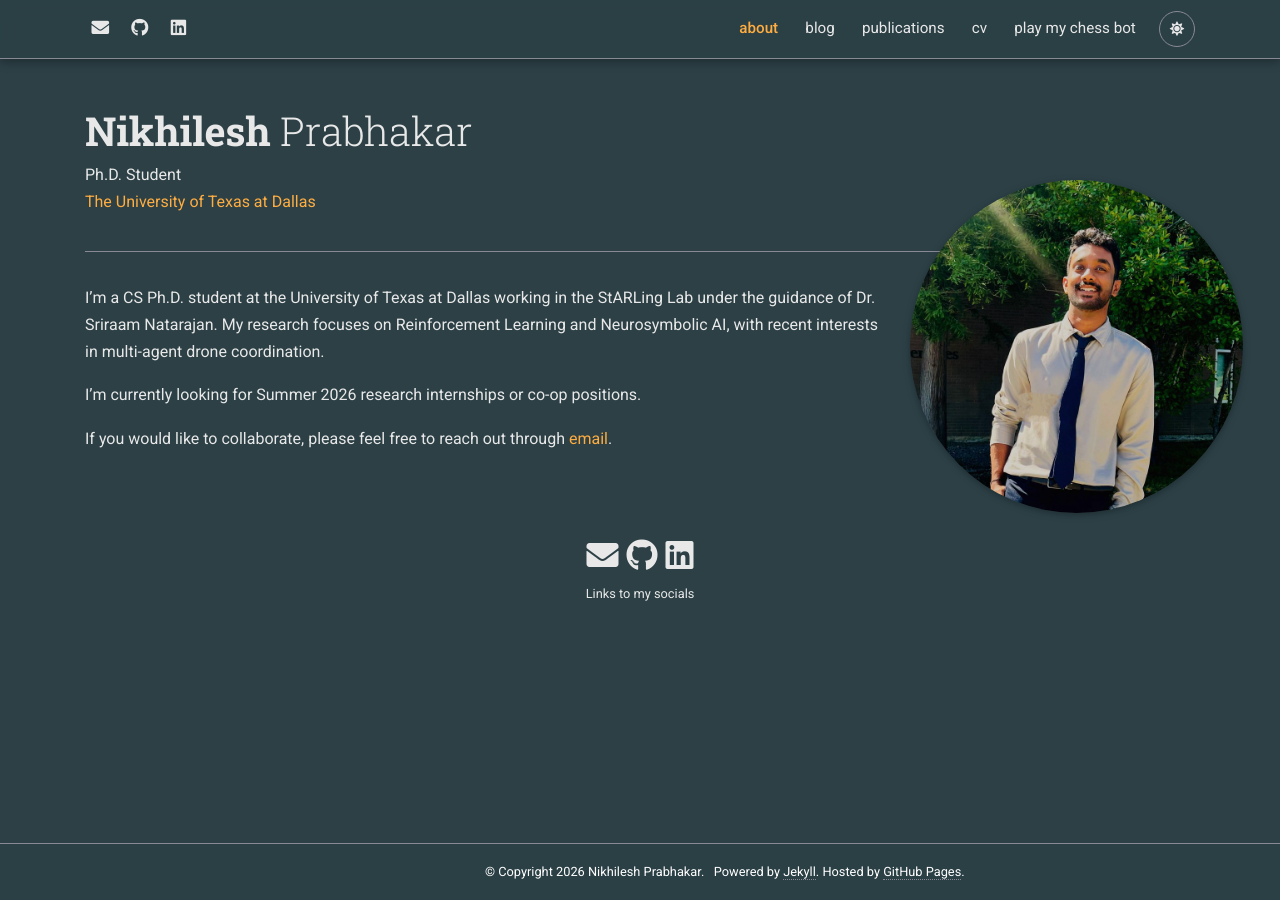
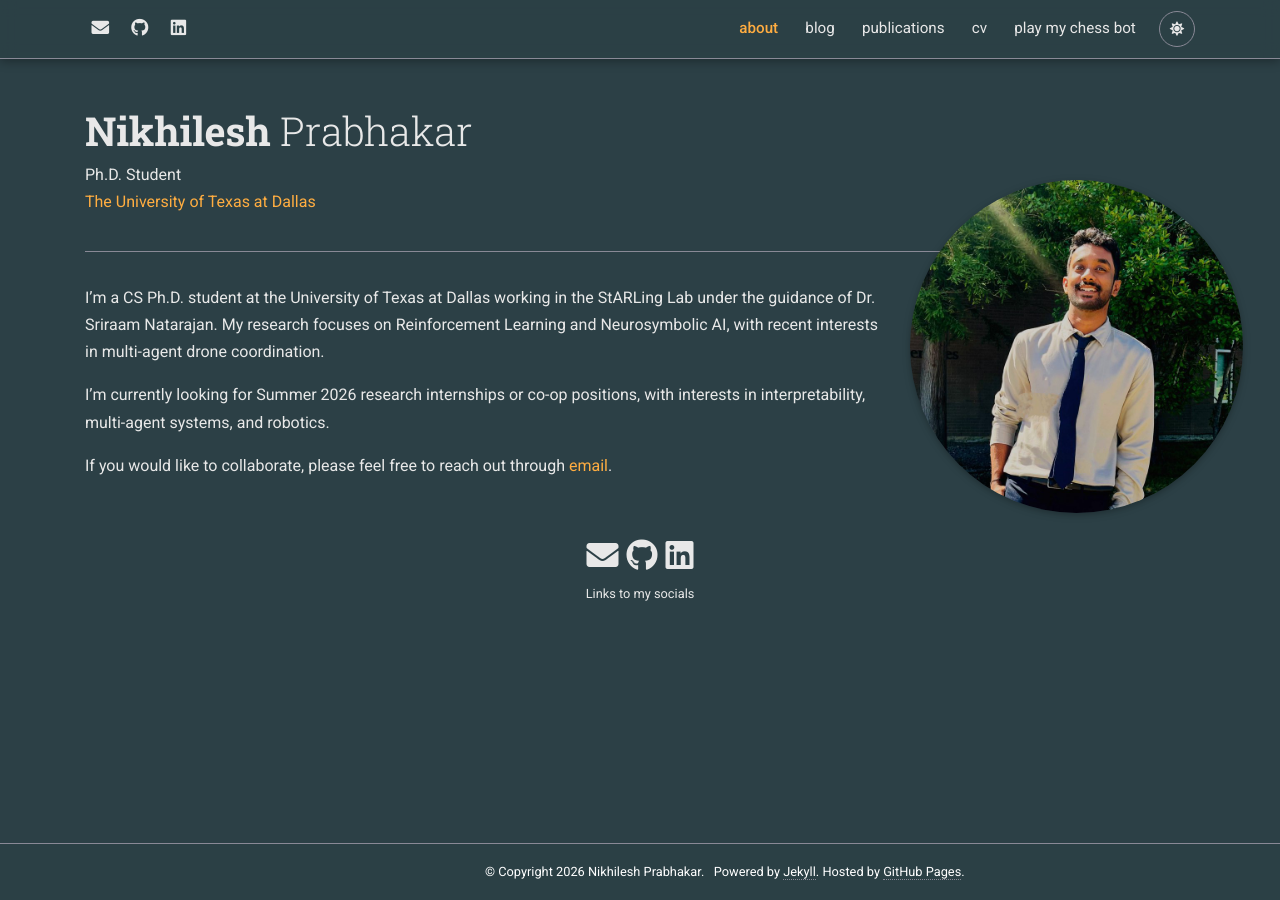
Before and after one commit to nikhileshp/nikhileshp.github.io, a Jekyll site: the page built from _pages/about.md, in a window 1280 px wide. Built offline with Jekyll 4.4.1, drawn with Linux system fonts in a browser that asks for light colours; full-size pictures stand in for the smaller copies a plugin makes; comment, search, counter and statistics services are not loaded; a style sheet for code colours, icons or effects is not loaded.

Commit message:
about: add internship interest areas (interpretability, multi-agent, robotics)

```diff
--- a/_pages/about.md
+++ b/_pages/about.md
@@ -21,6 +21,6 @@ social: true  # includes social icons at the bottom of the page
 
 I'm a CS Ph.D. student at the University of Texas at Dallas working in the StARLing Lab under the guidance of Dr. Sriraam Natarajan. My research focuses on Reinforcement Learning and Neurosymbolic AI, with recent interests in multi-agent drone coordination.
 
-I'm currently looking for Summer 2026 research internships or co-op positions.
+I'm currently looking for Summer 2026 research internships or co-op positions, with interests in interpretability, multi-agent systems, and robotics.
 
 If you would like to collaborate, please feel free to reach out through [email](mailto:nikhilesh.prabhakar@utdallas.edu).
```
